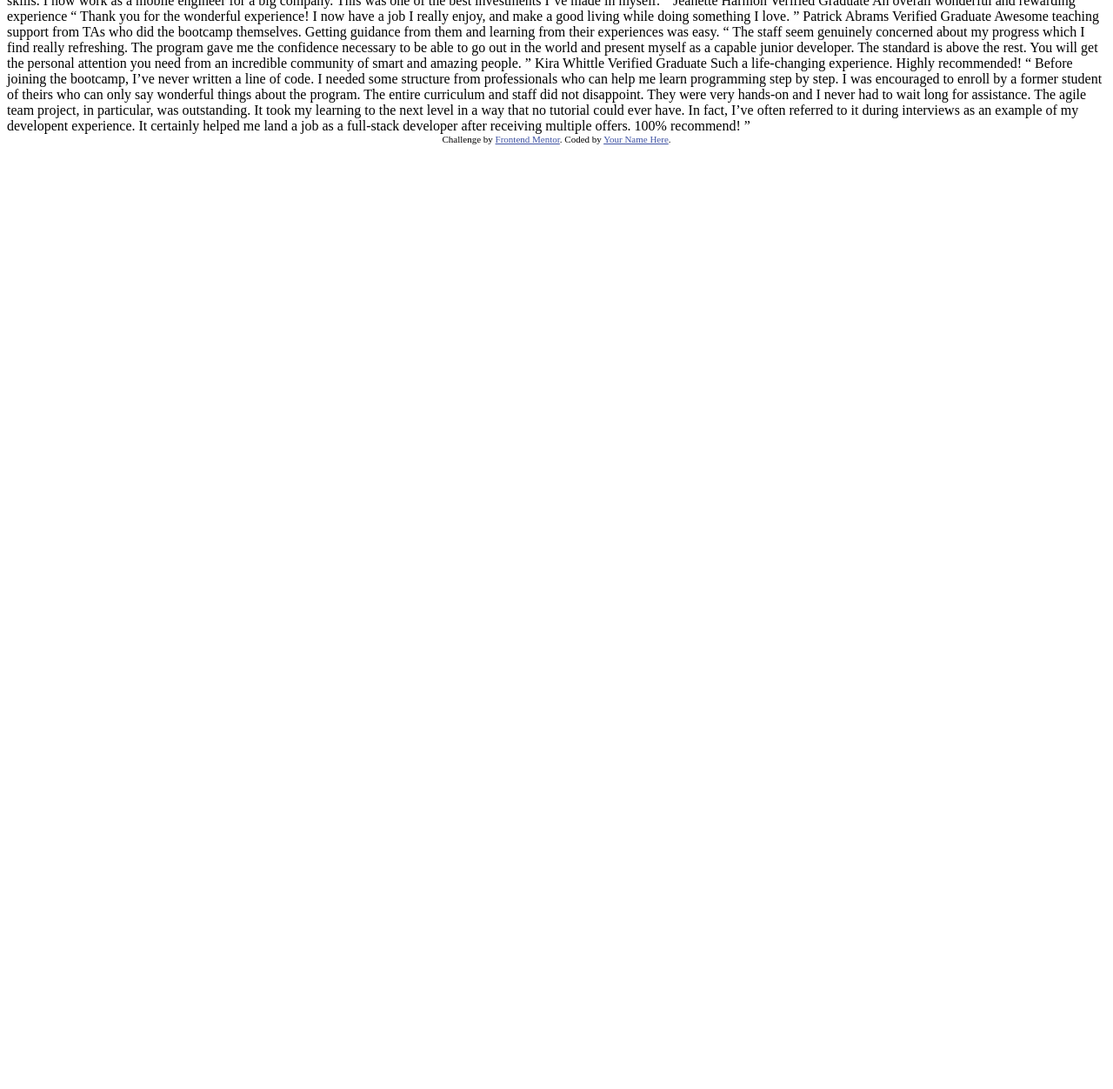
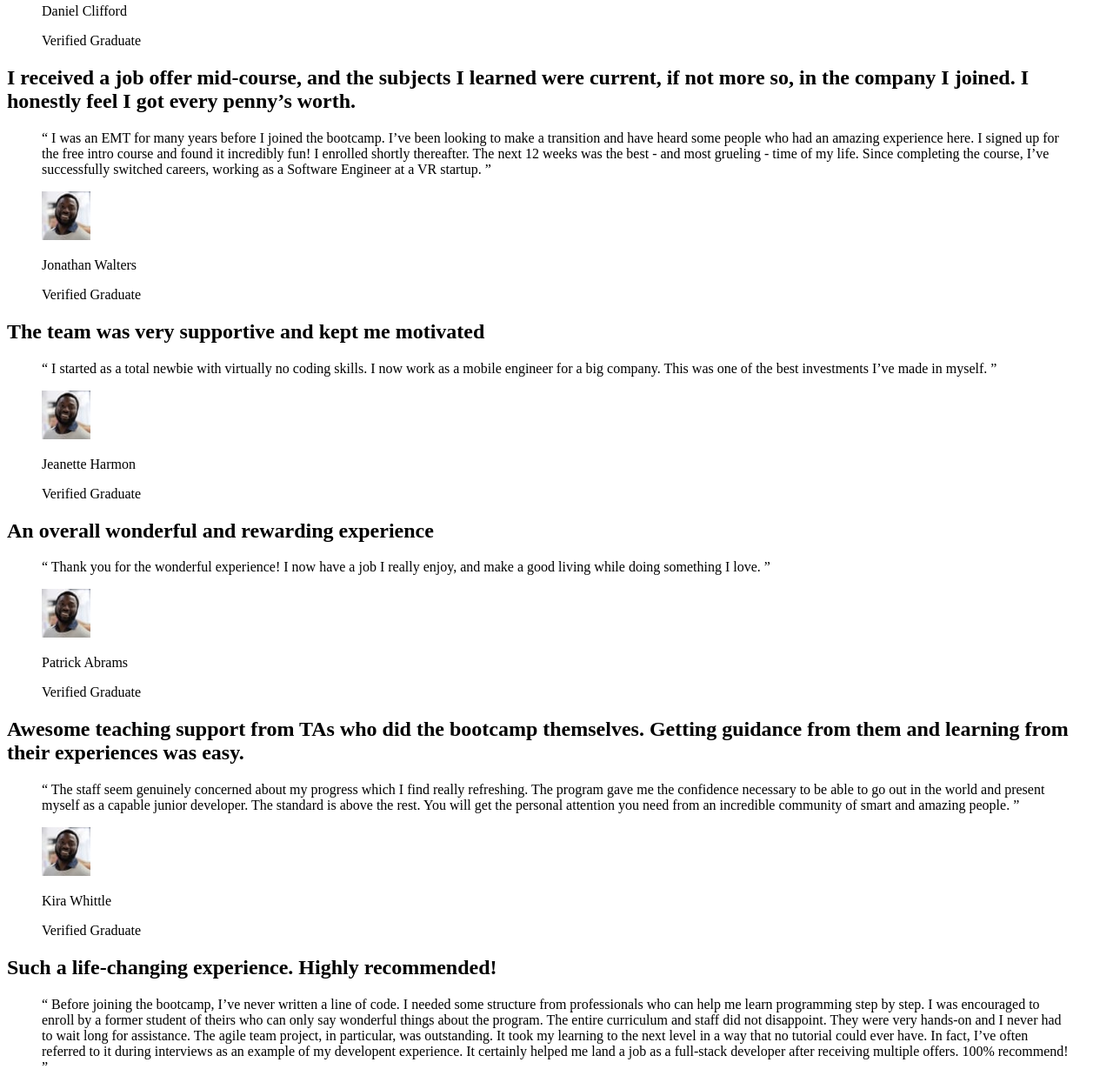
Before and after one commit to Jomagene/testimonial-grid, a plain HTML site: page index.html in a window 1280 px wide. Shown: the part 88-1340 px from the top of the page at 87% size. Before the commit the page ends 800 px from the top, so only its background shows below. Drawn offline with Linux system fonts and the light colour scheme.

Commit message:
Implement the html structre and a reset.scss

```diff
--- a/index.html
+++ b/index.html
@@ -1,76 +1,132 @@
 <!DOCTYPE html>
 <html lang="en">
-<head>
-  <meta charset="UTF-8">
-  <meta name="viewport" content="width=device-width, initial-scale=1.0"> <!-- displays site properly based on user's device -->
+  <head>
+    <meta charset="UTF-8" />
+    <meta name="viewport" content="width=device-width, initial-scale=1.0" />
 
-  <link rel="icon" type="image/png" sizes="32x32" href="./images/favicon-32x32.png">
+    <link
+      rel="icon"
+      type="image/png"
+      sizes="32x32"
+      href="./images/favicon-32x32.png" />
 
-  <title>Frontend Mentor | [Challenge Name Here]</title>
+    <title>Frontend Mentor | [Challenge Name Here]</title>
+  </head>
+  <body>
+    <main>
+      <article>
+        <header>
+          <figure>
+            <img
+              src="./images/image-daniel.jpg"
+              alt="Daniel Clifford picture" />
+            <figcaption>
+              <p>Daniel Clifford</p>
+              <p>Verified Graduate</p>
+            </figcaption>
+          </figure>
+        </header>
+        <h2>
+          I received a job offer mid-course, and the subjects I learned were
+          current, if not more so, in the company I joined. I honestly feel I
+          got every penny’s worth.
+        </h2>
+        <blockquote>
+          “ I was an EMT for many years before I joined the bootcamp. I’ve been
+          looking to make a transition and have heard some people who had an
+          amazing experience here. I signed up for the free intro course and
+          found it incredibly fun! I enrolled shortly thereafter. The next 12
+          weeks was the best - and most grueling - time of my life. Since
+          completing the course, I’ve successfully switched careers, working as
+          a Software Engineer at a VR startup. ”
+        </blockquote>
+      </article>
 
-  <!-- Feel free to remove these styles or customise in your own stylesheet 👍 -->
-  <style>
-    .attribution { font-size: 11px; text-align: center; }
-    .attribution a { color: hsl(228, 45%, 44%); }
-  </style>
-</head>
-<body>
-  Daniel Clifford
-  Verified Graduate
+      <article>
+        <header>
+          <figure>
+            <img src="./images/image-jonathan.jpg" alt="" />
+            <figcaption>
+              <p>Jonathan Walters</p>
+              <p>Verified Graduate</p>
+            </figcaption>
+          </figure>
+        </header>
+        <h2>The team was very supportive and kept me motivated</h2>
+        <blockquote>
+          “ I started as a total newbie with virtually no coding skills. I now
+          work as a mobile engineer for a big company. This was one of the best
+          investments I’ve made in myself. ”
+        </blockquote>
+      </article>
 
-  I received a job offer mid-course, and the subjects I learned were current, if not more so,
-  in the company I joined. I honestly feel I got every penny’s worth.
+      <article>
+        <header>
+          <figure>
+            <img src="./images/image-jonathan.jpg" alt="" />
+            <figcaption>
+              <p>Jeanette Harmon</p>
+              <p>Verified Graduate</p>
+            </figcaption>
+          </figure>
+        </header>
+        <h2>An overall wonderful and rewarding experience</h2>
+        <blockquote>
+          “ Thank you for the wonderful experience! I now have a job I really
+          enjoy, and make a good living while doing something I love. ”
+        </blockquote>
+      </article>
 
-  “ I was an EMT for many years before I joined the bootcamp. I’ve been looking to make a
-  transition and have heard some people who had an amazing experience here. I signed up
-  for the free intro course and found it incredibly fun! I enrolled shortly thereafter.
-  The next 12 weeks was the best - and most grueling - time of my life. Since completing
-  the course, I’ve successfully switched careers, working as a Software Engineer at a VR startup. ”
+      <article>
+        <header>
+          <figure>
+            <img src="./images/image-jonathan.jpg" alt="" />
+            <figcaption>
+              <p>Patrick Abrams</p>
+              <p>Verified Graduate</p>
+            </figcaption>
+          </figure>
+        </header>
+        <h2>
+          Awesome teaching support from TAs who did the bootcamp themselves.
+          Getting guidance from them and learning from their experiences was
+          easy.
+        </h2>
+        <blockquote>
+          “ The staff seem genuinely concerned about my progress which I find
+          really refreshing. The program gave me the confidence necessary to be
+          able to go out in the world and present myself as a capable junior
+          developer. The standard is above the rest. You will get the personal
+          attention you need from an incredible community of smart and amazing
+          people. ”
+        </blockquote>
+      </article>
 
-  Jonathan Walters
-  Verified Graduate
-
-  The team was very supportive and kept me motivated
-
-  “ I started as a total newbie with virtually no coding skills. I now work as a mobile engineer
-  for a big company. This was one of the best investments I’ve made in myself. ”
-
-  Jeanette Harmon
-  Verified Graduate
-
-  An overall wonderful and rewarding experience
-
-  “ Thank you for the wonderful experience! I now have a job I really enjoy, and make a good living
-  while doing something I love. ”
-
-  Patrick Abrams
-  Verified Graduate
-
-  Awesome teaching support from TAs who did the bootcamp themselves. Getting guidance from them and
-  learning from their experiences was easy.
-
-  “ The staff seem genuinely concerned about my progress which I find really refreshing. The program
-  gave me the confidence necessary to be able to go out in the world and present myself as a capable
-  junior developer. The standard is above the rest. You will get the personal attention you need from
-  an incredible community of smart and amazing people. ”
-
-  Kira Whittle
-  Verified Graduate
-
-  Such a life-changing experience. Highly recommended!
-
-  “ Before joining the bootcamp, I’ve never written a line of code. I needed some structure from
-  professionals who can help me learn programming step by step. I was encouraged to enroll by a former
-  student of theirs who can only say wonderful things about the program. The entire curriculum and staff
-  did not disappoint. They were very hands-on and I never had to wait long for assistance. The agile team
-  project, in particular, was outstanding. It took my learning to the next level in a way that no tutorial
-  could ever have. In fact, I’ve often referred to it during interviews as an example of my developent
-  experience. It certainly helped me land a job as a full-stack developer after receiving multiple offers.
-  100% recommend! ”
-
-  <div class="attribution">
-    Challenge by <a href="https://www.frontendmentor.io?ref=challenge" target="_blank">Frontend Mentor</a>.
-    Coded by <a href="#">Your Name Here</a>.
-  </div>
-</body>
+      <article>
+        <header>
+          <figure>
+            <img src="./images/image-jonathan.jpg" alt="" />
+            <figcaption>
+              <p>Kira Whittle</p>
+              <p>Verified Graduate</p>
+            </figcaption>
+          </figure>
+        </header>
+        <h2>Such a life-changing experience. Highly recommended!</h2>
+        <blockquote>
+          “ Before joining the bootcamp, I’ve never written a line of code. I
+          needed some structure from professionals who can help me learn
+          programming step by step. I was encouraged to enroll by a former
+          student of theirs who can only say wonderful things about the program.
+          The entire curriculum and staff did not disappoint. They were very
+          hands-on and I never had to wait long for assistance. The agile team
+          project, in particular, was outstanding. It took my learning to the
+          next level in a way that no tutorial could ever have. In fact, I’ve
+          often referred to it during interviews as an example of my developent
+          experience. It certainly helped me land a job as a full-stack
+          developer after receiving multiple offers. 100% recommend! ”
+        </blockquote>
+      </article>
+    </main>
+  </body>
 </html>
--- /dev/null
+++ b/styles/reset.scss
@@ -0,0 +1,31 @@
+*,
+*::before,
+*::after {
+  box-sizing: border-box;
+}
+
+* {
+  margin: 0;
+  padding: 0;
+}
+
+body {
+  line-height: 1.5;
+  -webkit-font-smoothing: antialiased;
+}
+
+img,
+svg {
+  display: block;
+  max-width: 100%;
+}
+
+p,
+h2 {
+  overflow-wrap: break-word;
+}
+
+#root,
+#__next {
+  isolation: isolate;
+}
```
Also changed, not shown: styles/style.scss (added), 1 other file.
